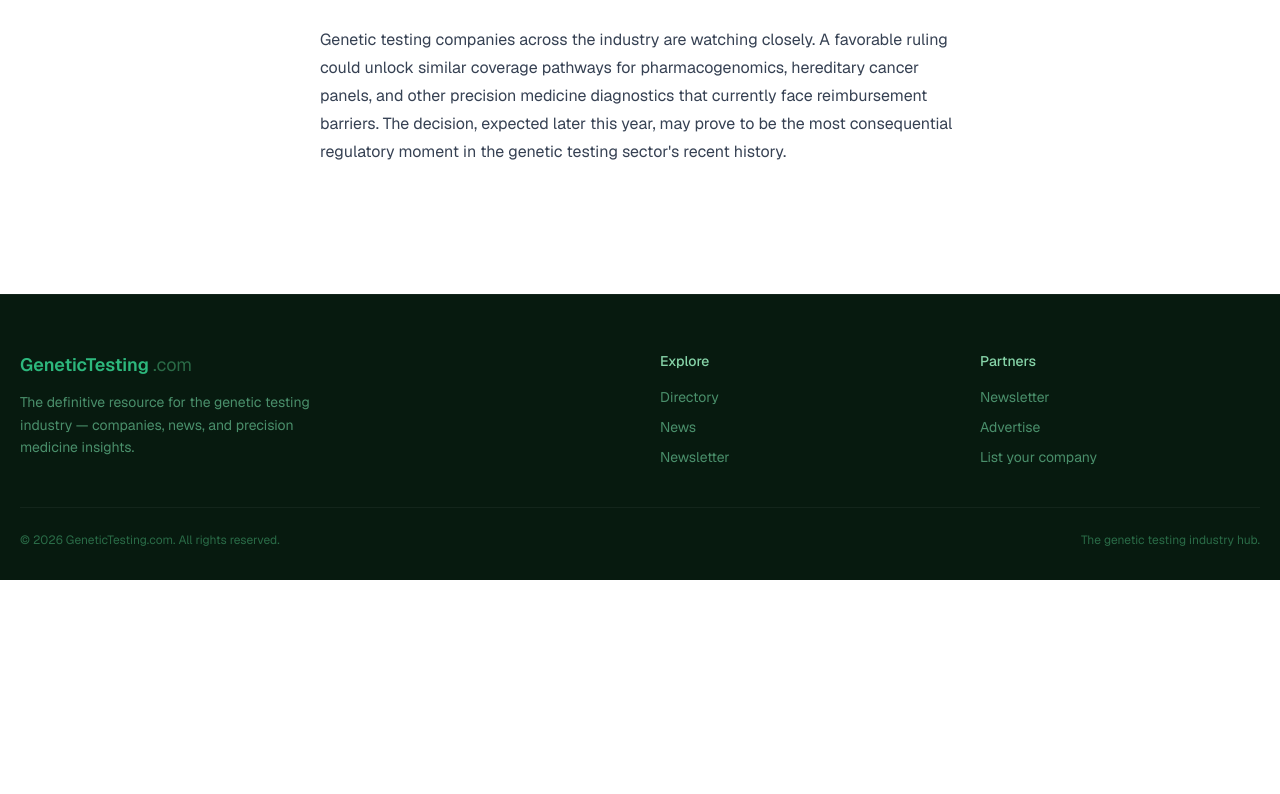
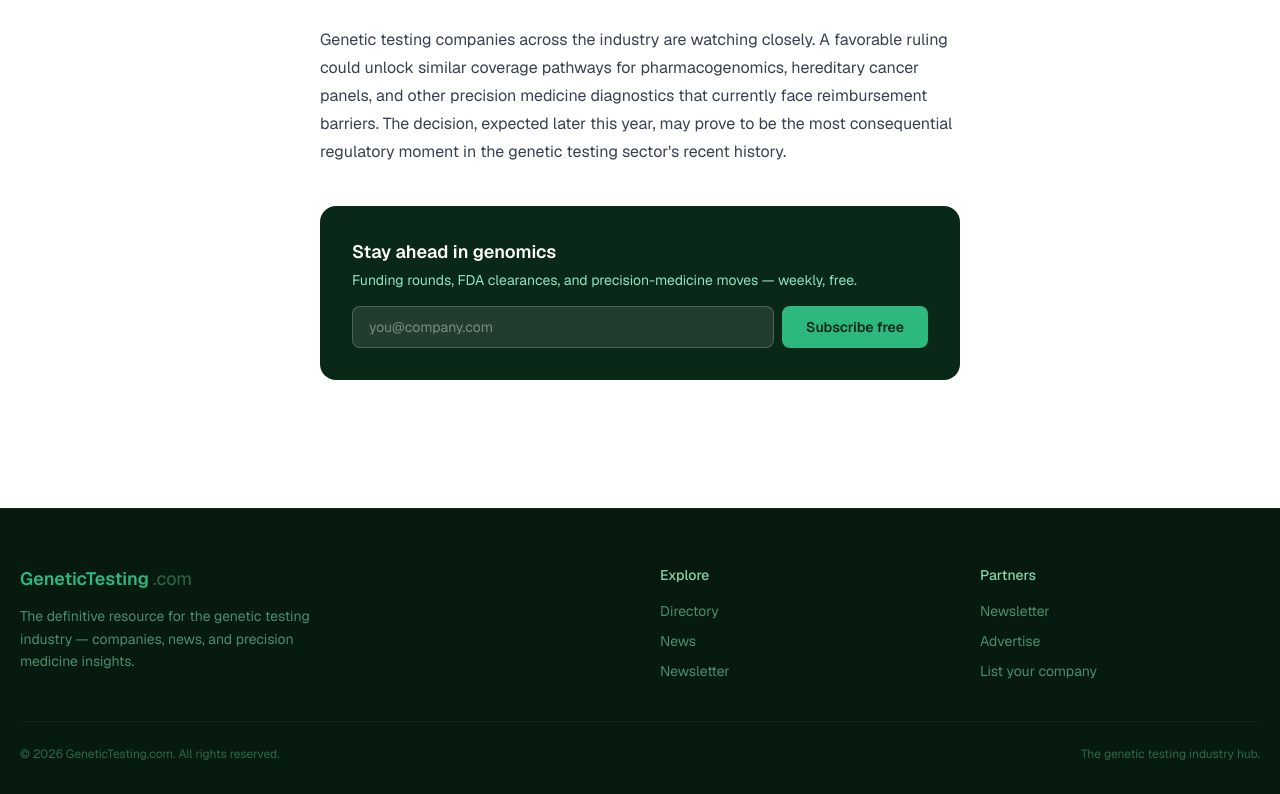
Before and after one commit to alonbraun/genetic-testing-hub, a Next.js app: page /news/2026-06-23-grail-galleri-multi-cancer-early-detection-test-expands-medicare-coverage in a window 1280 px wide. Shown: the part 1281-2075 px from the top of the page. Before the commit the page ends 1861 px from the top, so only its background shows below. Built offline with nearby package versions, Linux system fonts and the light colour scheme.

Commit message:
Add inline newsletter capture to news articles

```diff
--- /dev/null
+++ b/app/news/[slug]/SubscribeInline.tsx
@@ -0,0 +1,50 @@
+"use client";
+import { useState } from "react";
+
+export default function SubscribeInline() {
+  const [email, setEmail] = useState("");
+  const [status, setStatus] = useState<"idle" | "loading" | "done">("idle");
+
+  async function submit(e: React.FormEvent) {
+    e.preventDefault();
+    setStatus("loading");
+    try {
+      await fetch("/api/subscribe", {
+        method: "POST",
+        headers: { "Content-Type": "application/json" },
+        body: JSON.stringify({ email }),
+      });
+    } catch {}
+    setStatus("done");
+  }
+
+  return (
+    <div className="mt-10 bg-[#0a2818] rounded-2xl p-6 sm:p-8">
+      {status === "done" ? (
+        <p className="text-[#8ee6c0] font-medium text-center">✅ You're in — the next genomics digest is on its way.</p>
+      ) : (
+        <>
+          <p className="text-white font-semibold text-lg">Stay ahead in genomics</p>
+          <p className="text-[#8ee6c0] text-sm mt-1 mb-4">Funding rounds, FDA clearances, and precision-medicine moves — weekly, free.</p>
+          <form onSubmit={submit} className="flex flex-col sm:flex-row gap-2">
+            <input
+              type="email"
+              required
+              placeholder="you@company.com"
+              value={email}
+              onChange={(e) => setEmail(e.target.value)}
+              className="flex-1 rounded-lg px-4 py-2.5 text-sm bg-white/10 border border-white/20 text-white placeholder:text-white/40 focus:outline-none focus:border-[#2db87d]"
+            />
+            <button
+              type="submit"
+              disabled={status === "loading"}
+              className="bg-[#2db87d] text-[#0a2818] px-6 py-2.5 rounded-lg text-sm font-semibold hover:bg-[#4ecf97] transition-colors disabled:opacity-50"
+            >
+              {status === "loading" ? "…" : "Subscribe free"}
+            </button>
+          </form>
+        </>
+      )}
+    </div>
+  );
+}
--- a/app/news/[slug]/page.tsx
+++ b/app/news/[slug]/page.tsx
@@ -2,6 +2,7 @@ import { getFileBySlug, getFiles } from "@/lib/content";
 import { notFound } from "next/navigation";
 import Link from "next/link";
 import NewsImage from "@/components/NewsImage";
+import SubscribeInline from "./SubscribeInline";
 
 export const dynamicParams = true;
 export const revalidate = 86400;
@@ -41,6 +42,7 @@ export default async function ArticlePage({ params }: { params: Promise<{ slug:
           return <p key={i} className="text-gray-700 leading-7" dangerouslySetInnerHTML={{ __html: rendered }} />;
         })}
       </div>
+      <SubscribeInline />
     </div>
   );
 }
```
